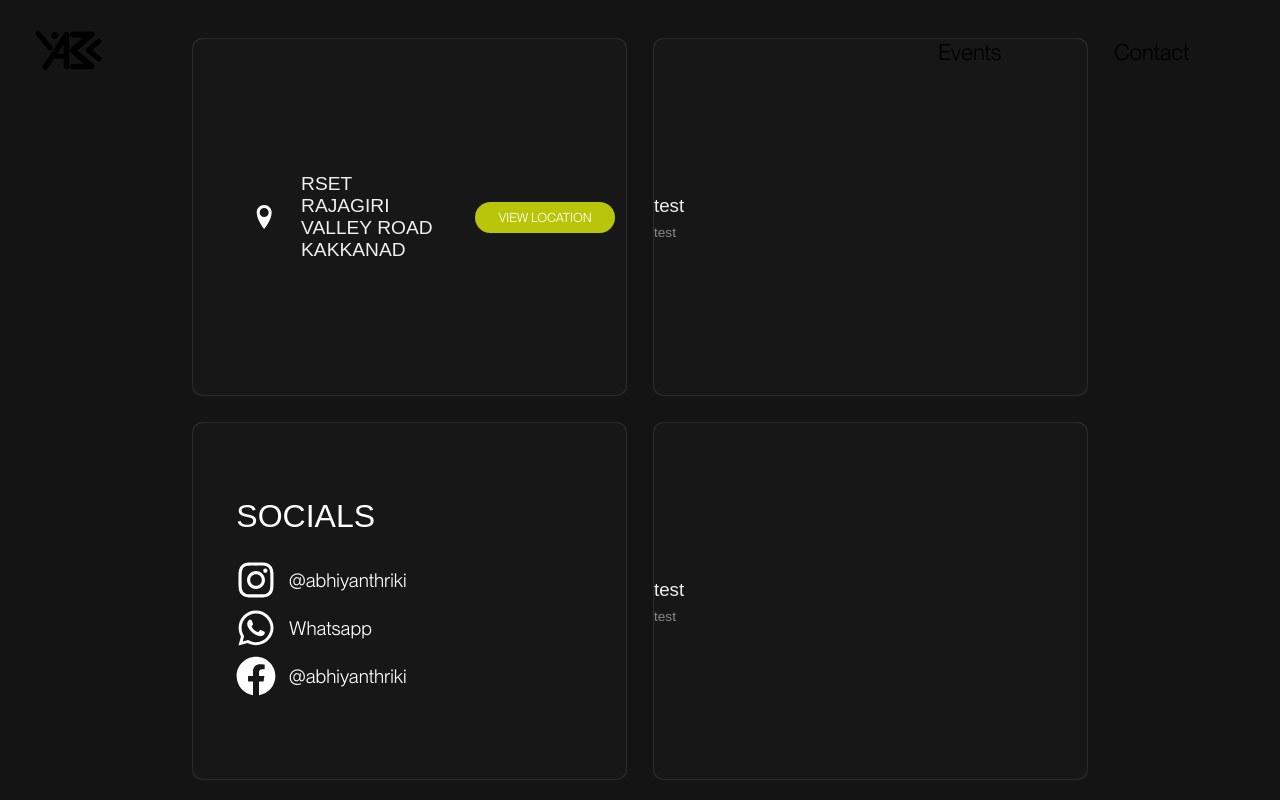
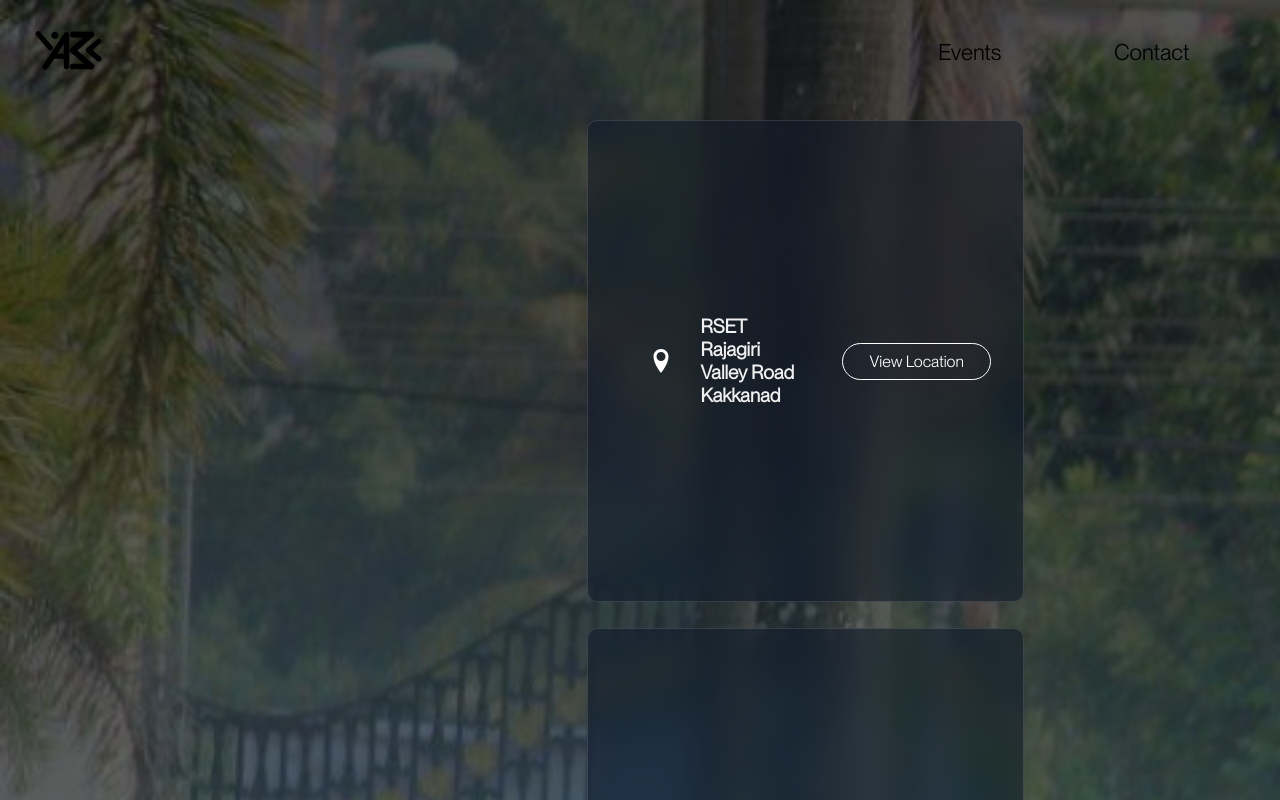
Before and after one commit to notarjunvijayan/abhiyanthriki2023, a React (Vite) app: page /contact-us in a window 1280 px wide. Shown: the top 800 px of the page. Built offline with nearby package versions, Linux system fonts and the light colour scheme; no server answers.

Commit message:
Alternate Contact Page

```diff
--- a/src/Contact/Contact.css
+++ b/src/Contact/Contact.css
@@ -1,5 +1,15 @@
-:root {
-  --card-color: rgb(23, 23, 23);
+.contact-container{
+  background-image: linear-gradient(180deg, rgba(0,0,0,0.6796919451374299) 14%, rgba(53,92,108,0.6824930655856092) 71%), url('/Images/a3k.jpg');
+  background-repeat: no-repeat;
+  background-size: cover;
+  padding: 15dvh 2rem;
+  display:flex;
+  align-items: center;
+}
+
+.contact-container h1{
+  font-size: 8rem;
+  width: 30dvw;
 }
 
 .contact-cards {
@@ -9,8 +19,6 @@
   justify-content: center;
   align-items: center;
   width: 100vw;
-  background-color: rgb(20, 20, 20);
-  padding-top: 3%;
   padding-bottom: 3%;
   gap: 2vw;
   overflow-y: hidden;
@@ -21,10 +29,14 @@
 }
 
 .contact-card {
-  background-color: rgba(255, 255, 255, 0.1);
+  backdrop-filter: blur(16px) saturate(180%);
+  -webkit-backdrop-filter: blur(16px) saturate(180%);
+  background-color: rgba(17, 25, 40, 0.55);
+  border-radius: 12px;
+  border: 1px solid rgba(255, 255, 255, 0.125);
   border-radius: 10px;
   cursor: pointer;
-  height: 28vw;
+  height: 30rem;
   width: 34vw;
 }
 
@@ -75,15 +87,10 @@
   z-index: 2;
 }
 
-h1,
-h2,
-h3,
-h4,
+.contact-container h1, .contact-cards h2,.contact-cards h3,.contact-cards h4,
 span {
   color: rgb(240, 240, 240);
-  font-family: 'Rubik', sans-serif;
-  font-weight: 400;
-  margin: 0px;
+  font-family: Neue, sans-serif;
 }
 
 i {
@@ -185,12 +192,11 @@ i {
 
 .contact-address-link {
   padding: 1vh;
-  font-size: 0.8rem;
+  font-size: 1rem;
   width: 20vw;
   border-radius: 20px;
-
+  border: 1px solid white;
   text-align: center;
-  background-color: rgb(185, 197, 8);
   color: white;
   cursor: pointer;
   text-decoration: none;
@@ -222,7 +228,6 @@ i {
 }
 
 .contact-social-title {
-  font-size: 1.5rem;
   color: white;
 }
 
--- a/src/Contact/Contact.jsx
+++ b/src/Contact/Contact.jsx
@@ -36,6 +36,8 @@ const Contact = () => {
   }, []);
 
   return (
+    <div className="contact-container">
+      <h1>Get in Touch</h1>
     <div className='contact-cards' id='contact-cards'>
       <Tilt>
         <div className='contact-card' onClick={handleLocationLinkClick}>
@@ -48,9 +50,9 @@ const Contact = () => {
                       <ImLocation size={80} className='contact-locationLogo' />
                       <h2>
                         RSET <br />
-                        RAJAGIRI VALLEY ROAD
+                        Rajagiri Valley Road
                         <br />
-                        KAKKANAD
+                        Kakkanad
                       </h2>
                     </div>
                     <a
@@ -60,7 +62,7 @@ const Contact = () => {
                       className='contact-address-link'
                       onClick={handleLocationLinkClick}
                     >
-                      VIEW LOCATION
+                      View Location
                     </a>
                   </div>
                 </div>
@@ -89,7 +91,7 @@ const Contact = () => {
             <div className='contact-card-info-wrapper'>
               <div className='contact-social-card-info'>
                 <div className='contact-card-info-title'>
-                  <h1 className='contact-social-title'>SOCIALS</h1>
+                  <h1 className='contact-social-title'>Socials</h1>
                 </div>{' '}
                 <div className='contact-card-social-links'>
                   {' '}
@@ -140,6 +142,7 @@ const Contact = () => {
           </div>
         </div>
       </Tilt>
+    </div>
     </div>
   );
 };
--- a/src/Navbar/Navbar.jsx
+++ b/src/Navbar/Navbar.jsx
@@ -6,7 +6,7 @@ export default function Navbar() {
       <nav className='navbar'>
         <ul>
           <li className='logo'>
-            <img src={logo} />
+           <a href='/'> <img src={logo} /></a>
           </li>
           <div className='links'>
             <li>
```
Also changed, not shown: public/Images/a3k.jpg (added).
